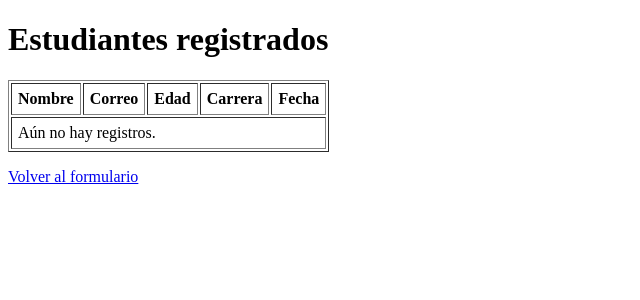
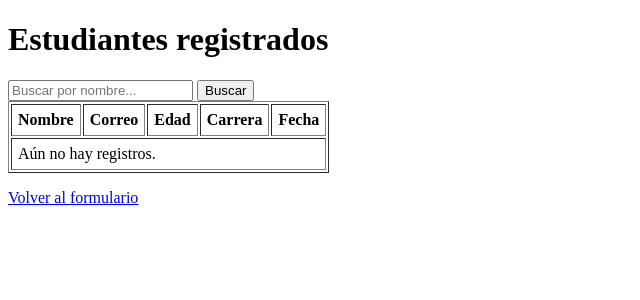
Before and after one commit to JandryLorenti/LosPupilosDeGuevara, a Django app: page /lista/ in a window 1280 px wide. Shown: the top 300 px of the page, without its empty margins (0-640 px from the left). Run offline with Django 5.2, Linux system fonts and the light colour scheme; data that the repository does not hold is empty.

Commit message:
Agregado la barra de busqueda

```diff
--- a/registro/forms.py
+++ b/registro/forms.py
@@ -4,10 +4,8 @@ from .models import Estudiante
 class EstudianteForm(forms.ModelForm):
     class Meta:
         model=Estudiante
-        fields=['nombre', 'apellido', 'correo', 'edad', 'carrera', 'comentarios']
-        widgets={
-            'comentarios': forms.Textarea(attrs={'rows':3}),
-        }
+        fields=['nombre', 'apellido', 'correo', 'edad', 'carrera']
+
 
     def clean_edad(self):
         edad=self.cleaned_data['edad']
--- a/registro/models.py
+++ b/registro/models.py
@@ -15,7 +15,6 @@ class Estudiante(models.Model):
     correo=models.EmailField(unique=True)
     edad=models.PositiveBigIntegerField()
     carrera=models.CharField(max_length=3, choices=CARRERAS)
-    comentarios=models.TextField(blank=True)
     fecha_registro=models.DateTimeField(auto_now_add=True)
 
     def __str__(self):
--- a/registro/templates/registro/lista.html
+++ b/registro/templates/registro/lista.html
@@ -6,7 +6,12 @@
 </head>
 <body>
   <h1>Estudiantes registrados</h1>
-
+  {% csrf_token %}
+  <form method="POST">
+    {% csrf_token %}
+    <input type="text" name="buscar" placeholder="Buscar por nombre...">
+    <button type="submit">Buscar</button>
+</form>
   <table border="1" cellpadding="6">
     <tr>
       <th>Nombre</th><th>Correo</th><th>Edad</th><th>Carrera</th><th>Fecha</th>
--- a/registro/templates/registro/registrar.html
+++ b/registro/templates/registro/registrar.html
@@ -22,5 +22,6 @@
   </form>
 
   <p><a href="{% url 'lista' %}">Ver registros</a></p>
+  <h2>Hola</h2>
 </body>
 </html>
--- a/registro/views.py
+++ b/registro/views.py
@@ -18,3 +18,14 @@ def registrar(request):
 def lista(request):
     estudiantes=Estudiante.objects.order_by('-fecha_registro')
     return render(request, 'registro/lista.html', {'estudiantes': estudiantes})
+
+
+def lista(request):
+    estudiantes = Estudiante.objects.order_by("-fecha_registro")
+
+    if request.method=="POST":
+        buscar = request.POST.get("buscar")
+        if buscar:
+            estudiantes = estudiantes.filter(nombre__icontains=buscar)
+
+    return render(request,"registro/lista.html",{"estudiantes":estudiantes})
```
Also changed, not shown: registro/migrations/0002_remove_estudiante_comentarios.py (added).
